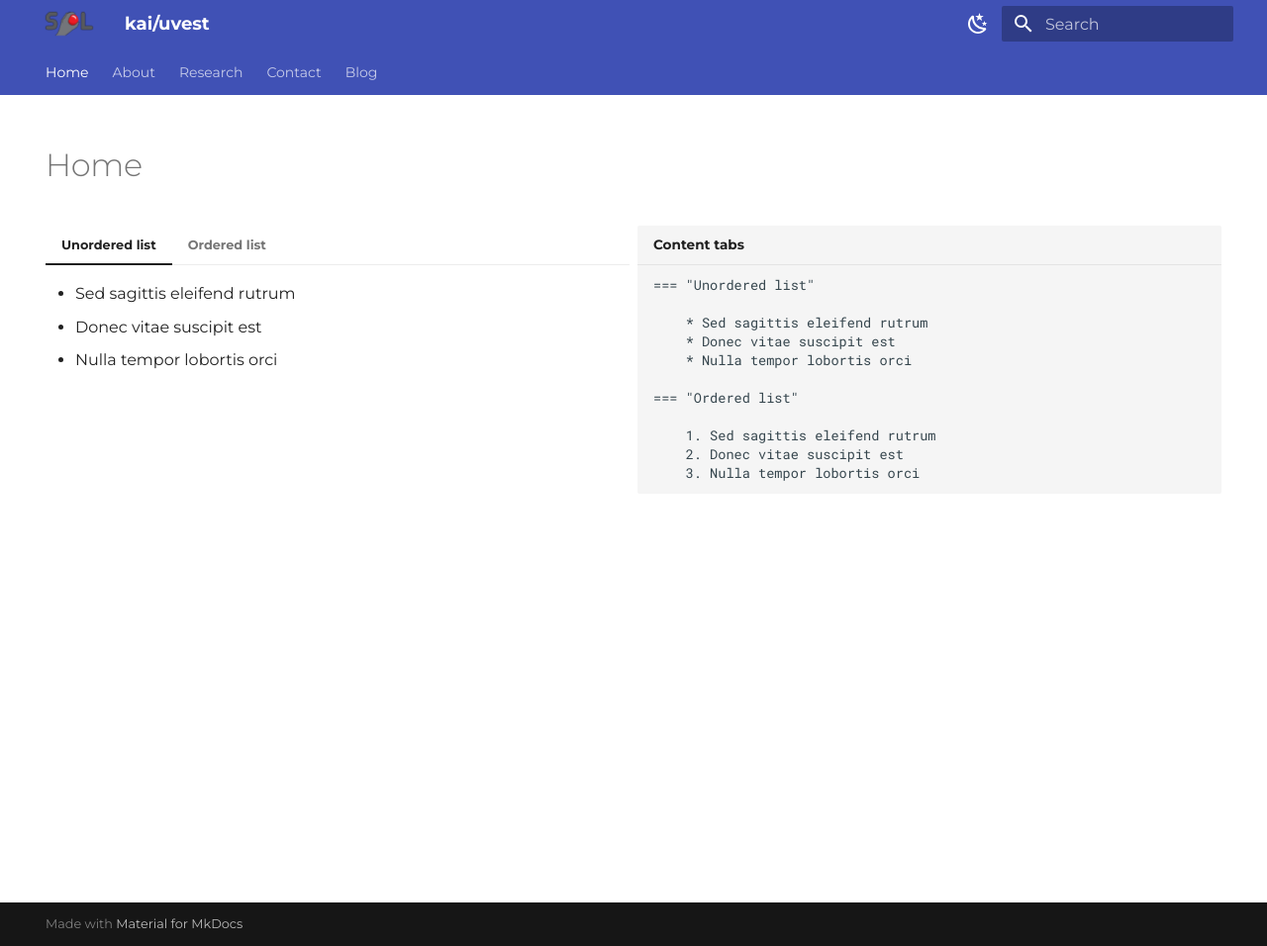
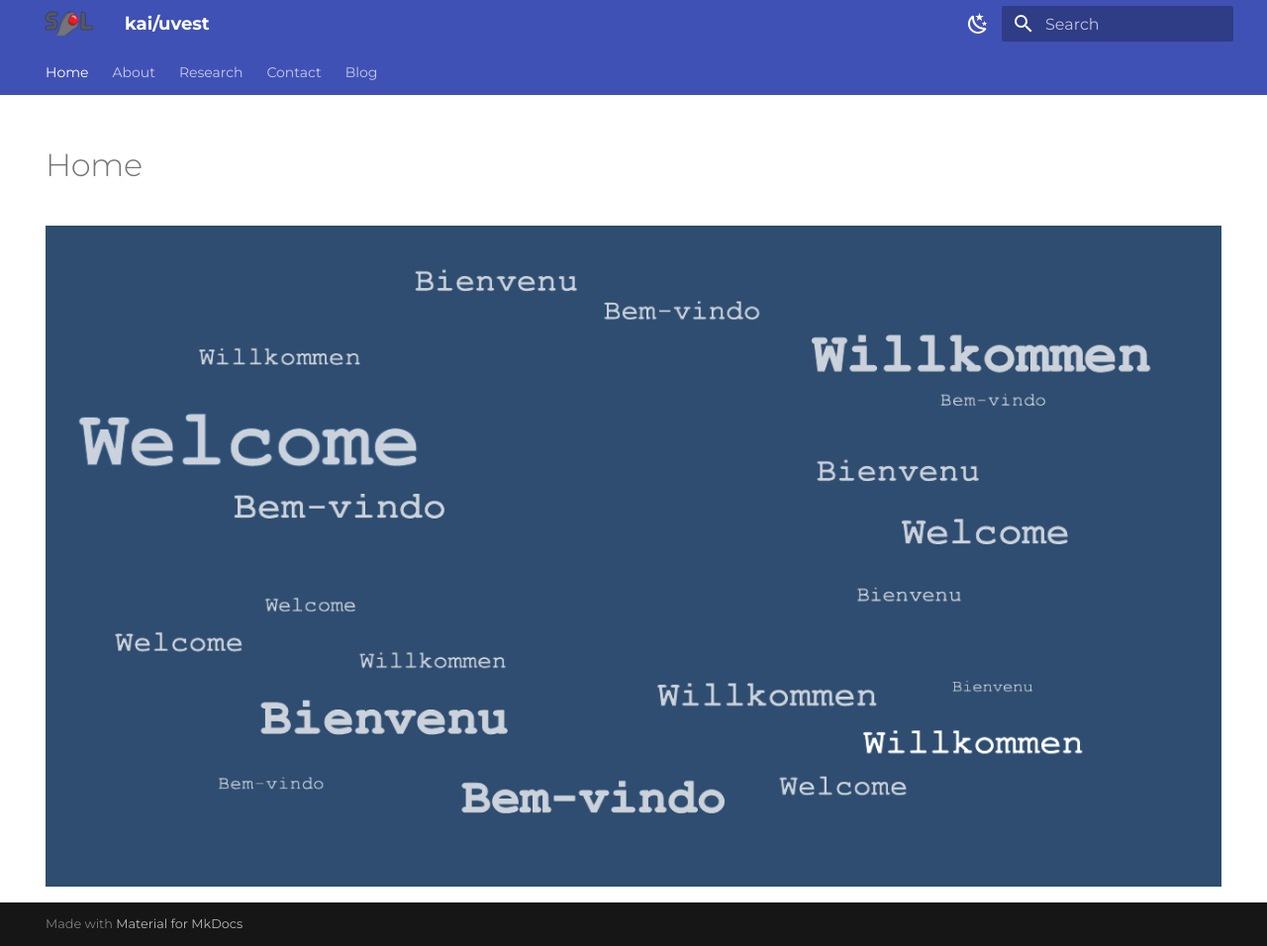
Before and after one commit to uvest/kai_streiling, an MkDocs documentation site: the page built from docs/index.md, in a window 1280 px wide and 956 px high. Shown: the whole window at 99% size. Built offline with MkDocs 1.6.1 and Material for MkDocs 9.7.7, drawn with Linux system fonts in a browser that asks for light colours.

Commit message:
testing deplay

````diff
--- a/docs/index.md
+++ b/docs/index.md
@@ -4,30 +4,8 @@ hide:
   - navigation
 ---
 
-<div class="grid" markdown>
-=== "Unordered list"
+![Welcome](assets/images/landing_dark.png){align=left width=100%}
 
-    * Sed sagittis eleifend rutrum
-    * Donec vitae suscipit est
-    * Nulla tempor lobortis orci
 
-=== "Ordered list"
 
-    1. Sed sagittis eleifend rutrum
-    2. Donec vitae suscipit est
-    3. Nulla tempor lobortis orci
-
-``` title="Content tabs"
-=== "Unordered list"
-
-    * Sed sagittis eleifend rutrum
-    * Donec vitae suscipit est
-    * Nulla tempor lobortis orci
-
-=== "Ordered list"
-
-    1. Sed sagittis eleifend rutrum
-    2. Donec vitae suscipit est
-    3. Nulla tempor lobortis orci
-```
-</div>
+  <!-- ![Profile](assets/images/kai_streiling_profile_2_brighter.jpg){align=right width=25%} -->
````
